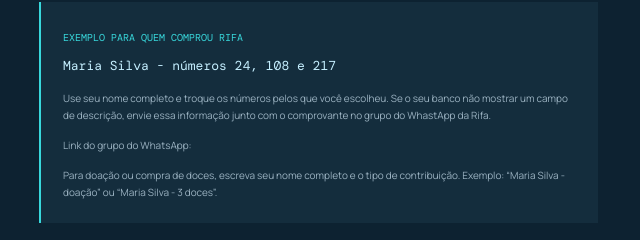
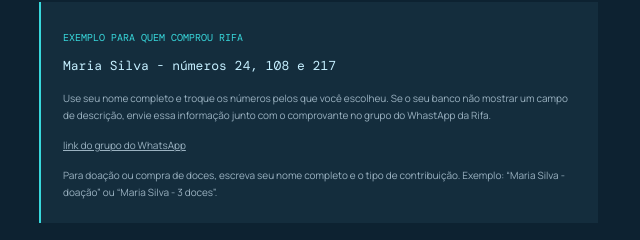
Before and after one commit to feliperrgama/rifa_cbr, a website: page public/index.html in a window 1280 px wide. Shown: the part 3504-3744 px from the top of the page, 622-1262 px from the left. Drawn offline with nearby package versions, Linux system fonts and the light colour scheme.

```diff
--- a/public/index.html
+++ b/public/index.html
@@ -560,7 +560,7 @@
             <span>Exemplo para quem comprou rifa</span>
             <p>Maria Silva - números 24, 108 e 217</p>
             <small>Use seu nome completo e troque os números pelos que você escolheu. Se o seu banco não mostrar um campo de descrição, envie essa informação junto com o comprovante no grupo do WhastApp da Rifa.</small>
-            <small>Link do grupo do WhatsApp: <a href="https://chat.whatsapp.com/KxAMQkF97ei71ICpUqyMgS" target="_blank"></a></small>
+            <small><a href="https://chat.whatsapp.com/KxAMQkF97ei71ICpUqyMgS" target="_blank">link do grupo do WhatsApp</a></small>
             <small>Para doação ou compra de doces, escreva seu nome completo e o tipo de contribuição. Exemplo: “Maria Silva - doação” ou “Maria Silva - 3 doces”.</small>
           </div>
         </div>
```
